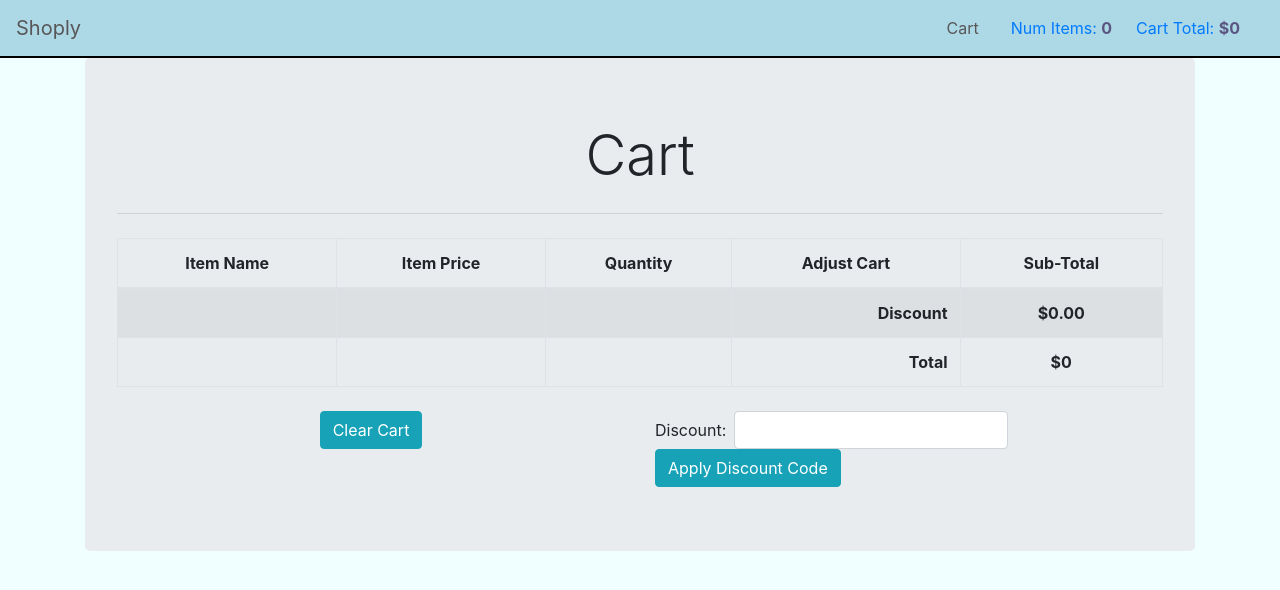
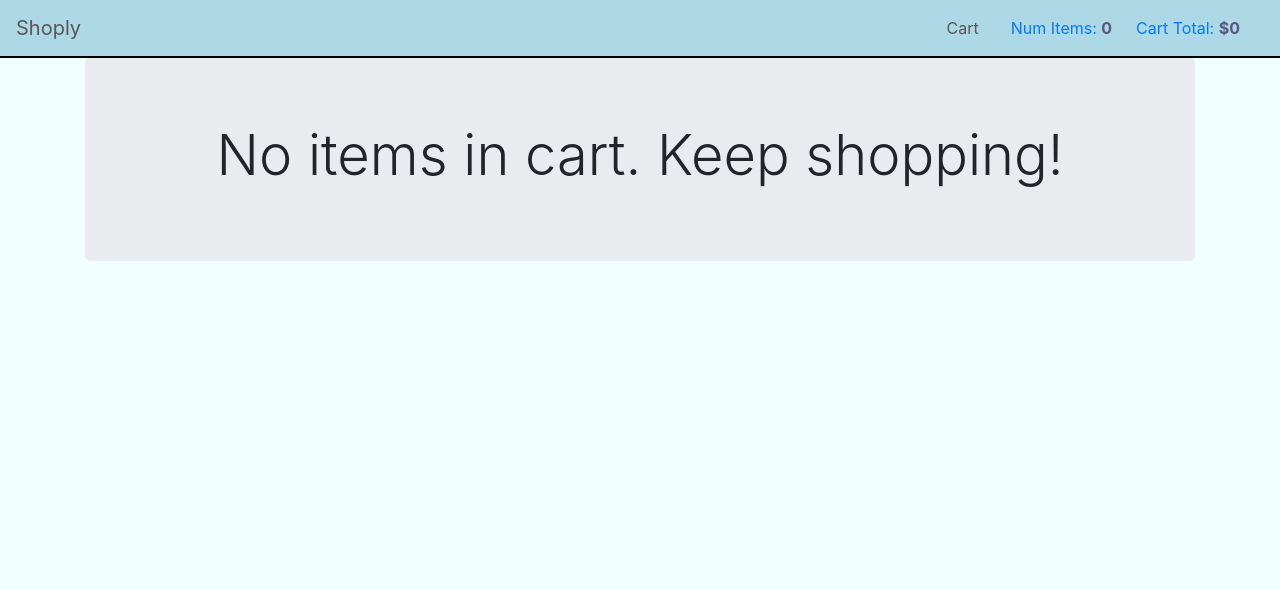
Before and after one commit to Keparoo/Shoply, a React (Create React App) app: page /cart in a window 1280 px wide. Shown: the top 590 px of the page. Built offline with nearby package versions, Linux system fonts and the light colour scheme.

Commit message:
Show message for empty cart

```diff
--- a/src/Cart.js
+++ b/src/Cart.js
@@ -7,9 +7,13 @@ import './Cart.css';
 
 const Cart = () => {
 	const dispatch = useDispatch();
-	const { products, items, cartTotal, discountAmount } = useSelector(
-		(store) => store
-	);
+	const {
+		products,
+		items,
+		cartTotal,
+		discountAmount,
+		totalItems
+	} = useSelector((store) => store);
 
 	const deleteItem = (id) => {
 		dispatch(deleteFromCart(id));
@@ -45,7 +49,11 @@ const Cart = () => {
 		</tr>
 	));
 
-	return (
+	return totalItems === 0 ? (
+		<div className="jumbotron">
+			<h3 className="display-4">No items in cart. Keep shopping!</h3>
+		</div>
+	) : (
 		<div className="jumbotron">
 			<h1 className="display-4">Cart</h1>
 			<hr className="my-4" />
```
